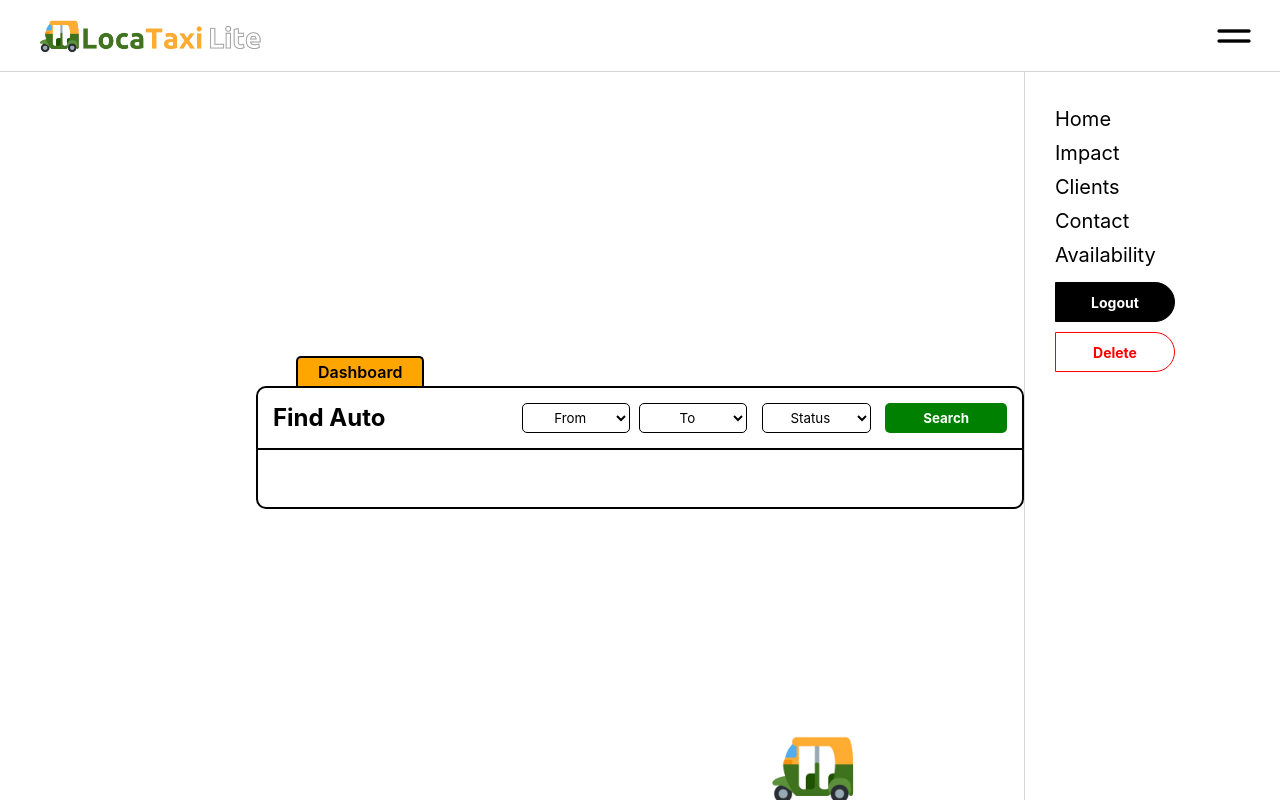
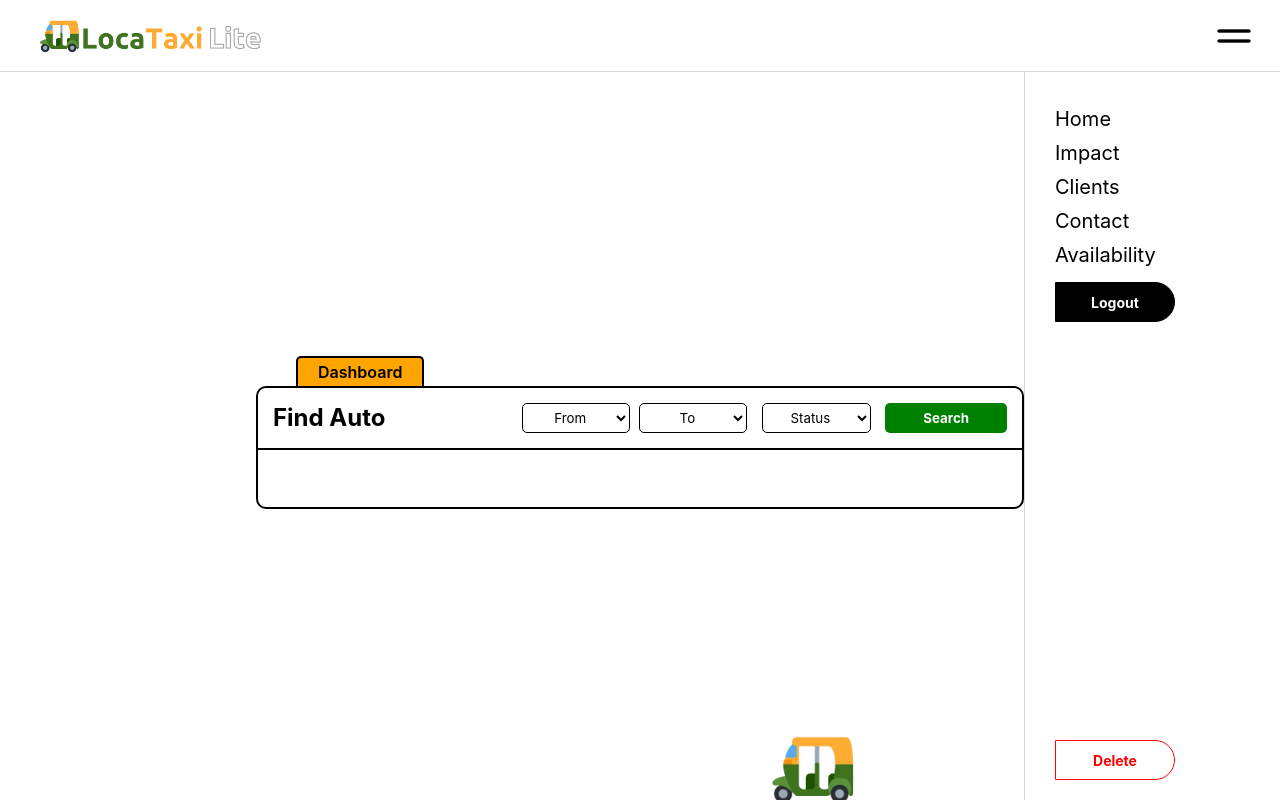
Before and after one commit to A-N-U-S-I-N/Loca_Taxi, a website: page public/rider_main.html in a window 1280 px wide. Both pictures are taken after a click on the picture 1234 px from the left and 35 px from the top of the page. Drawn offline with Linux system fonts and the light colour scheme.

Commit message:
rider_main.html

```diff
--- a/public/rider_main.html
+++ b/public/rider_main.html
@@ -40,7 +40,8 @@
             <div class="side-nav-items-vip">Logout</div>
         </a>
         <a href="/delete_user">
-            <div class="side-nav-items-vip" style="background-color: transparent;border-color: red;color: red;">Delete</div>
+          <div class="side-nav-items-vip" style="background-color: transparent;border-color: red;color: red; position: fixed; bottom: 20px;">Delete
+            </div>
         </a>
     </div>
 
```
